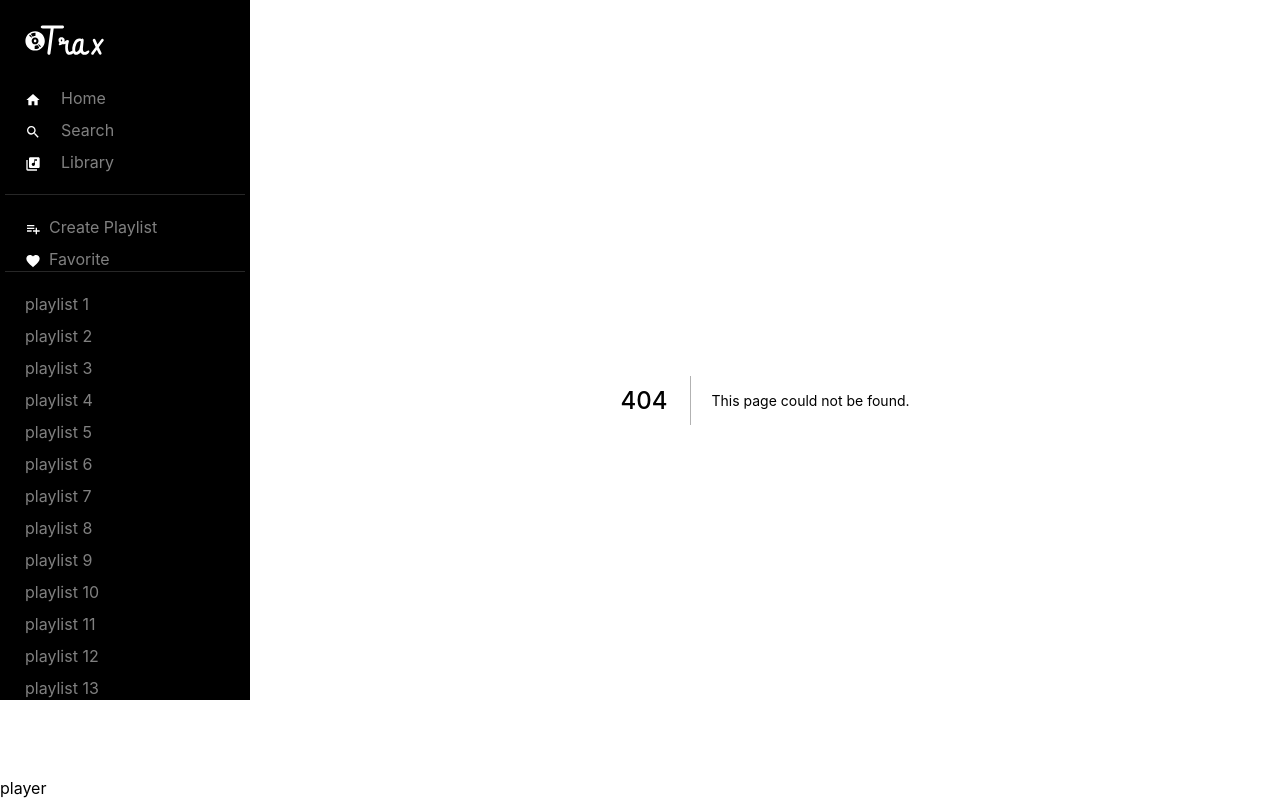
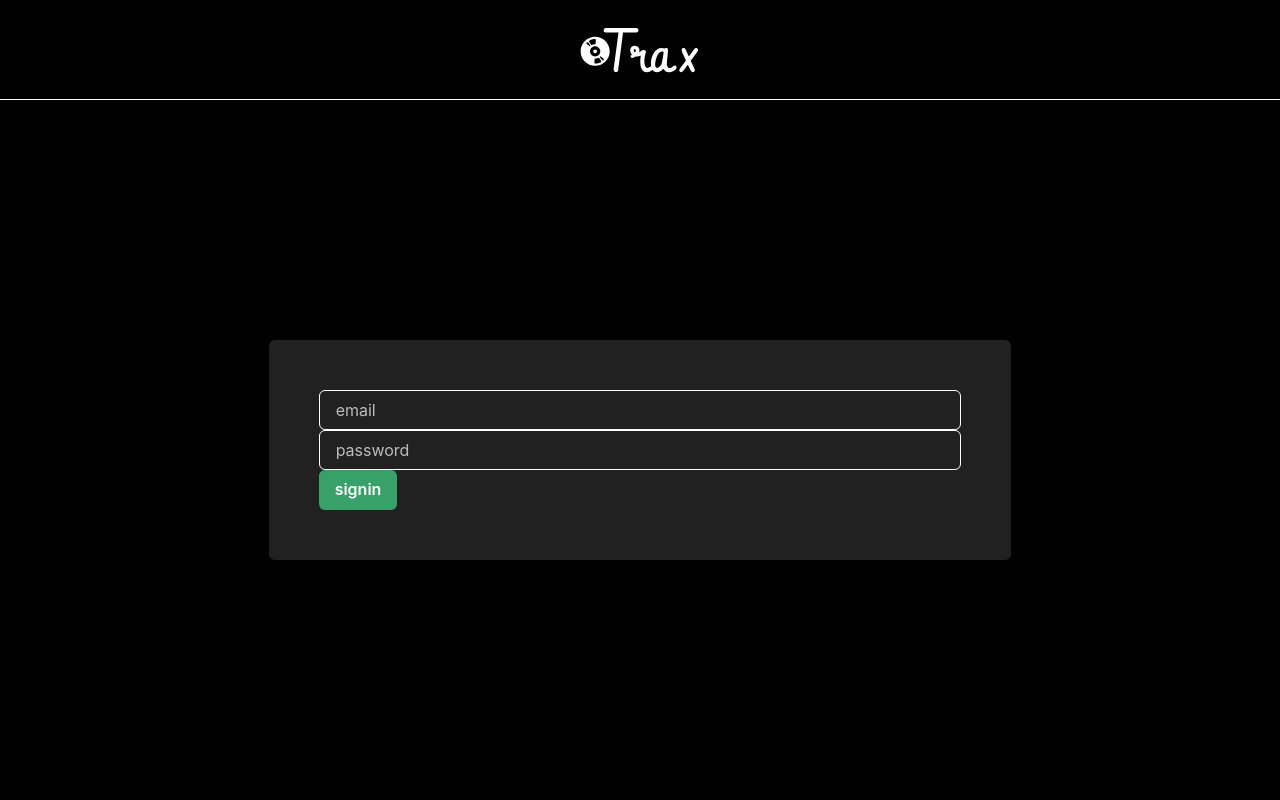
Before and after one commit to gordun209-hub/SpotifyClone, a Next.js app: page /signin in a window 1280 px wide. Before the commit this address had no page. Built offline with nearby package versions, Linux system fonts and the light colour scheme.

Commit message:
add login and signup page

```diff
--- /dev/null
+++ b/components/AuthForm.tsx
@@ -0,0 +1,64 @@
+import { Box, Button, Flex, Input } from '@chakra-ui/react'
+import NextImage from 'next/image'
+import { useRouter } from 'next/router'
+import { FC, SyntheticEvent, useState } from 'react'
+import { useSWRConfig } from 'swr'
+
+import { auth } from '../lib/mutations'
+
+const AuthForm: FC<{ mode: 'signin' | 'signup' }> = ({ mode }) => {
+  const [email, setEmail] = useState('')
+  const [password, setPassword] = useState('')
+  const [isLoading, setIsLoading] = useState(false)
+  const router = useRouter()
+  const handleSubmit = async (e: SyntheticEvent) => {
+    e.preventDefault()
+    setIsLoading(true)
+    const user = await auth(mode, { email, password })
+    console.log(user.body)
+    setIsLoading(false)
+    router.push('/')
+  }
+  return (
+    <Box bg='black' height='100vh' width='100vw' color='white'>
+      <Flex
+        borderBottom='white 1px solid'
+        height='100px'
+        justify='center'
+        align='center'
+      >
+        <NextImage src='/logo.svg' height={60} width={120} />
+      </Flex>
+      <Flex height='calc(100vh - 100px)' justify='center' align='center'>
+        <Box padding='50px' bg='gray.900' borderRadius='6px'>
+          <form onSubmit={handleSubmit}>
+            <Input
+              placeholder='email'
+              type='email'
+              onChange={e => setEmail(e.target.value)}
+            />
+            <Input
+              placeholder='password'
+              type='password'
+              onChange={e => setPassword(e.target.value)}
+            />
+            <Button
+              type='submit'
+              sx={{
+                '&:hover': {
+                  bg: 'green.300'
+                }
+              }}
+              bg='green.500'
+              isLoading={isLoading}
+            >
+              {mode}
+            </Button>
+          </form>
+        </Box>
+      </Flex>
+    </Box>
+  )
+}
+
+export default AuthForm
--- /dev/null
+++ b/lib/fetcher.ts
@@ -0,0 +1,15 @@
+const fetcher = (
+  url: string,
+  data: undefined | { email: string; password: string }
+) => {
+  return fetch(`${window.location.origin}/api${url}`, {
+    method: data ? 'POST' : 'GET',
+    credentials: 'include',
+    headers: {
+      'Content-Type': 'application/json'
+    },
+    body: JSON.stringify(data)
+  })
+}
+
+export default fetcher
--- /dev/null
+++ b/lib/mutations.ts
@@ -0,0 +1,8 @@
+import fetcher from './fetcher'
+
+export const auth = (
+  mode: 'signin' | 'signup',
+  body: { email: string; password: string }
+) => {
+  return fetcher(`/${mode}`, body)
+}
--- a/pages/_app.tsx
+++ b/pages/_app.tsx
@@ -1,9 +1,15 @@
 import 'reset-css'
 
-import { ChakraProvider, extendTheme } from '@chakra-ui/react'
+import { ChakraProvider, extendTheme } from '@chakra-ui/react' //Import Component type
+import type { NextComponentType } from 'next'
 import type { AppProps } from 'next/app'
 
 import PlayerLayout from '../components/PlayerLayout'
+
+//Add custom appProp type with using union in type
+type CustomAppProps = AppProps & {
+  Component: NextComponentType & { authPage?: boolean } // add auth type
+}
 
 const theme = extendTheme({
   colors: {
@@ -32,11 +38,15 @@ const theme = extendTheme({
     }
   }
 })
-const MyApp = ({ Component, pageProps }: AppProps) => (
+const MyApp = ({ Component, pageProps }: CustomAppProps) => (
   <ChakraProvider theme={theme}>
-    <PlayerLayout>
+    {Component.authPage ? (
       <Component {...pageProps} />
-    </PlayerLayout>
+    ) : (
+      <PlayerLayout>
+        <Component {...pageProps} />
+      </PlayerLayout>
+    )}
   </ChakraProvider>
 )
 
--- a/pages/api/hello.ts
+++ /dev/null
@@ -1,7 +0,0 @@
-import type { NextApiRequest, NextApiResponse } from 'next'
-
-const handler = (req: NextApiRequest, res: NextApiResponse) => {
-  res.status(200).json({ name: 'Hello World' })
-}
-
-export default handler
--- /dev/null
+++ b/pages/api/signin.ts
@@ -0,0 +1,49 @@
+/* eslint-disable import/no-anonymous-default-export */
+import bcrypt from 'bcrypt'
+import cookie from 'cookie'
+import jwt from 'jsonwebtoken'
+import { NextApiRequest, NextApiResponse } from 'next'
+
+import prisma from '../../lib/prisma'
+
+export default async (req: NextApiRequest, res: NextApiResponse) => {
+  //! get email and password from request body
+  const { email, password } = req.body
+  //! find user with prisma client
+  const user = await prisma.user.findUnique({
+    where: {
+      email
+    }
+  })
+  //! if user exist and passwords match
+  if (user && bcrypt.compareSync(password, user.password)) {
+    //! create jsonwebtoken for given information
+    const token = jwt.sign(
+      {
+        id: user.id,
+        email: user.email,
+        time: Date.now()
+      },
+      'hello',
+      {
+        expiresIn: '8h'
+      }
+    )
+    //! set token and cookie at header
+    res.setHeader(
+      'Set-Cookie',
+      cookie.serialize('TRAX_ACCESS_TOKEN', token, {
+        httpOnly: true,
+        maxAge: 8 * 60 * 60,
+        path: '/',
+        sameSite: 'lax',
+        secure: process.env.NODE_ENV === 'production'
+      })
+    )
+    //!response with json
+    res.json(user)
+  } else {
+    res.status(401)
+    res.json({ error: 'Email or password is wrong' })
+  }
+}
--- a/pages/api/signup.ts
+++ b/pages/api/signup.ts
@@ -7,10 +7,13 @@ import type { NextApiRequest, NextApiResponse } from 'next'
 import prisma from '../../lib/prisma'
 
 export default async (req: NextApiRequest, res: NextApiResponse) => {
+  //! generate salt
   const salt = await bcrypt.genSaltSync(10)
+  //! get email and password from body for login
   const { email, password } = req.body
   let user
   try {
+    //! create user with prisma client and hash given password
     user = await prisma.user.create({
       data: {
         email,
@@ -22,6 +25,7 @@ export default async (req: NextApiRequest, res: NextApiResponse) => {
     res.json({ error: 'user already exixst' })
     return
   }
+  //! generate token for user with user informaton
   const token = jwt.sign(
     {
       email: user.email,
@@ -31,6 +35,7 @@ export default async (req: NextApiRequest, res: NextApiResponse) => {
     'hello',
     { expiresIn: '8h' }
   )
+  //! set header for cookie
   res.setHeader(
     'Set-cookie',
     cookie.serialize('TRAX_ACCESS_TOKEN', token, {
@@ -41,5 +46,6 @@ export default async (req: NextApiRequest, res: NextApiResponse) => {
       secure: process.env.NODE_ENV === 'production'
     })
   )
+  //! response with user
   res.json(user)
 }
--- /dev/null
+++ b/pages/signin.tsx
@@ -0,0 +1,7 @@
+import AuthForm from '../components/AuthForm'
+
+const Signin = () => {
+  return <AuthForm mode='signin' />
+}
+Signin.authPage = true
+export default Signin
--- a/prisma/seed.ts
+++ b/prisma/seed.ts
@@ -1,8 +1,9 @@
+import { PrismaClient } from '@prisma/client'
 import bcrypt from 'bcrypt'
 
-import prisma from '../lib/prisma'
 import { artistsData } from './songsData'
 
+const prisma = new PrismaClient()
 const run = async () => {
   await Promise.all(
     //! loop trough data and create users, each user creates song
```
Also changed, not shown: pages/singup.tsx (added, +7 -0 lines).
